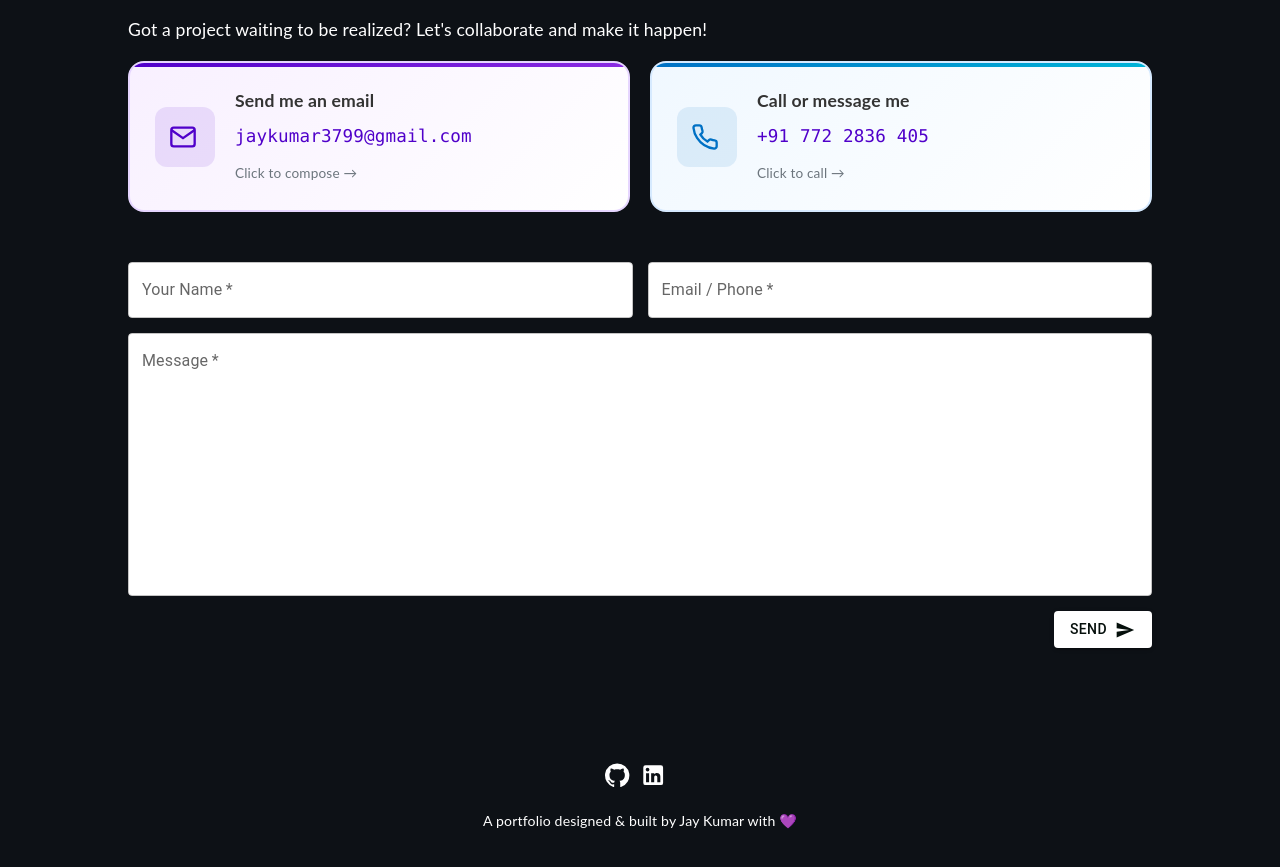
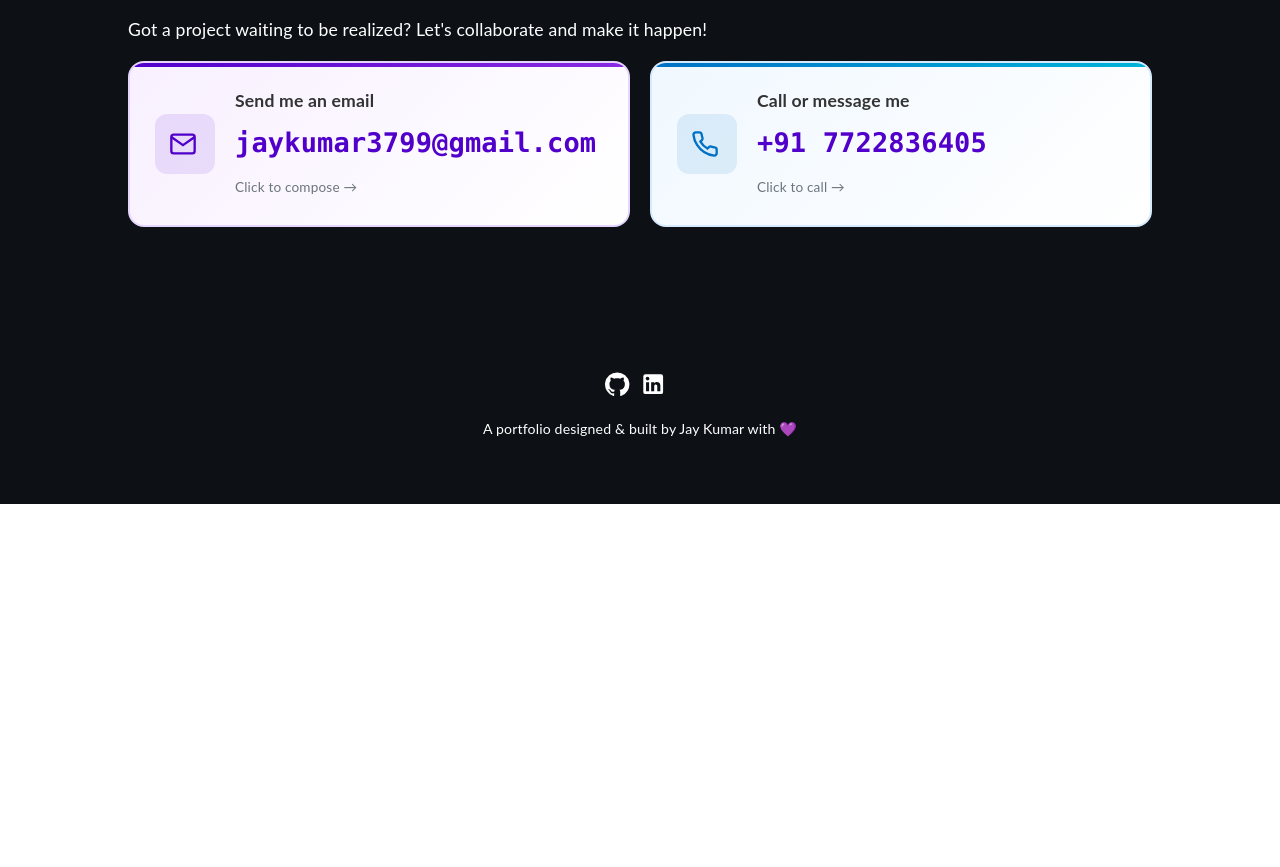
Before and after one commit to mejkp-07/JayCodes, a React (Create React App) app: page / in a window 1280 px wide. Shown: the part 6340-7207 px from the top of the page. After the commit the page ends 6844 px from the top, so only its background shows below. Built offline with nearby package versions, Linux system fonts and the light colour scheme.

Commit message:
projects part update

```diff
--- a/src/assets/styles/Contact.scss
+++ b/src/assets/styles/Contact.scss
@@ -252,7 +252,8 @@ form {
   margin: 0 0 10px 0;
   color: #5000ca;
   font-family: 'Monaco', 'Courier New', monospace;
-  font-weight: 500;
+  font-weight: 700;
+  font-size: 27px;
 }
 
 .card-action {
--- a/src/components/Contact.tsx
+++ b/src/components/Contact.tsx
@@ -78,12 +78,12 @@ function Contact() {
             </div>
             <div className="card-content">
               <h3>Call or message me</h3>
-              <p>+91 772 2836 405</p>
+              <p>+91 7722836405</p>
               <span className="card-action">Click to call →</span>
             </div>
           </a>
         </div>
-          <Box
+          {/* <Box
             ref={form}
             component="form"
             noValidate
@@ -134,7 +134,7 @@ function Contact() {
             <Button variant="contained" endIcon={<SendIcon />} onClick={sendEmail}>
               Send
             </Button>
-          </Box>
+          </Box> */}
         </div>
       </div>
     </div>
```
